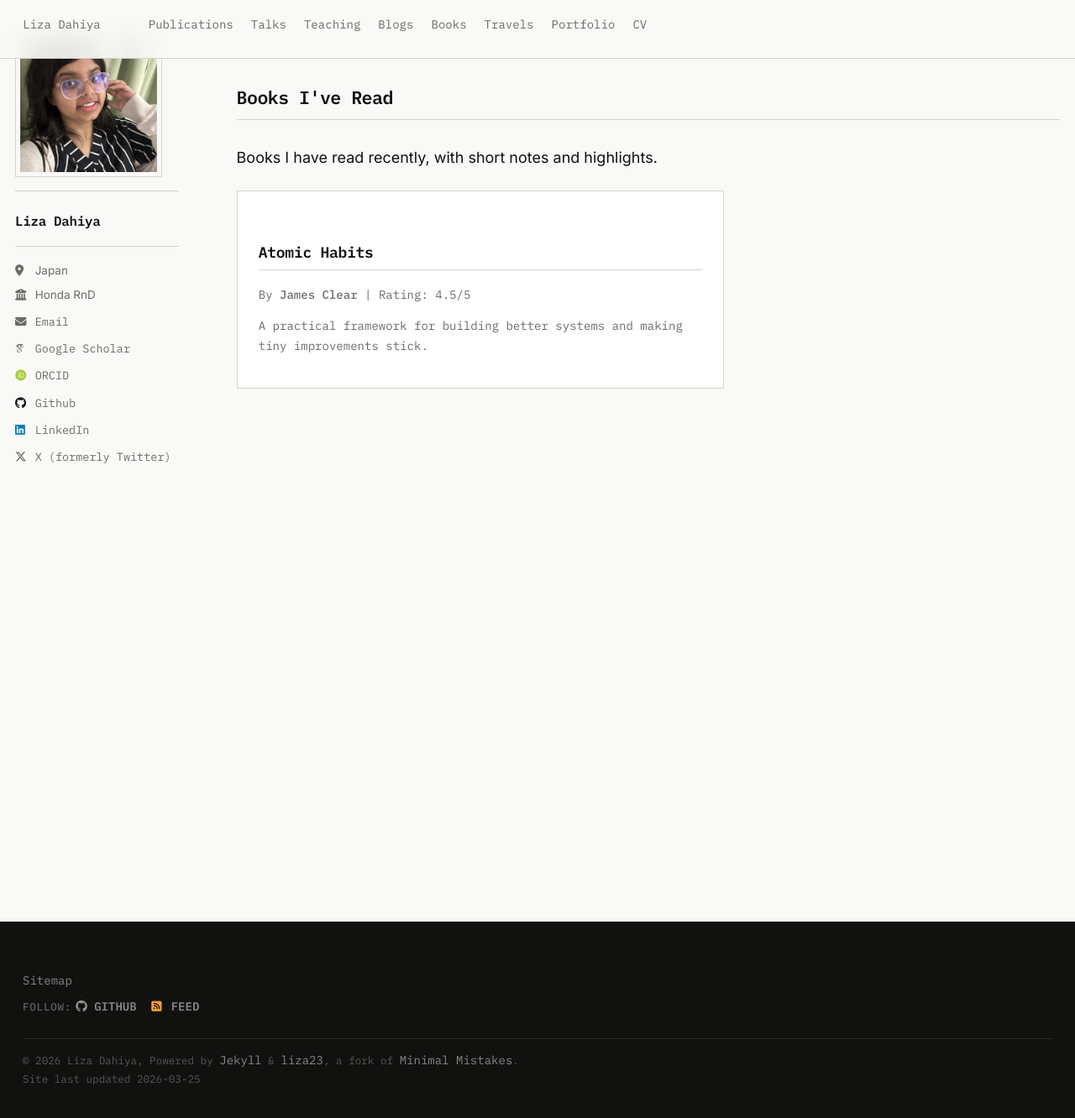
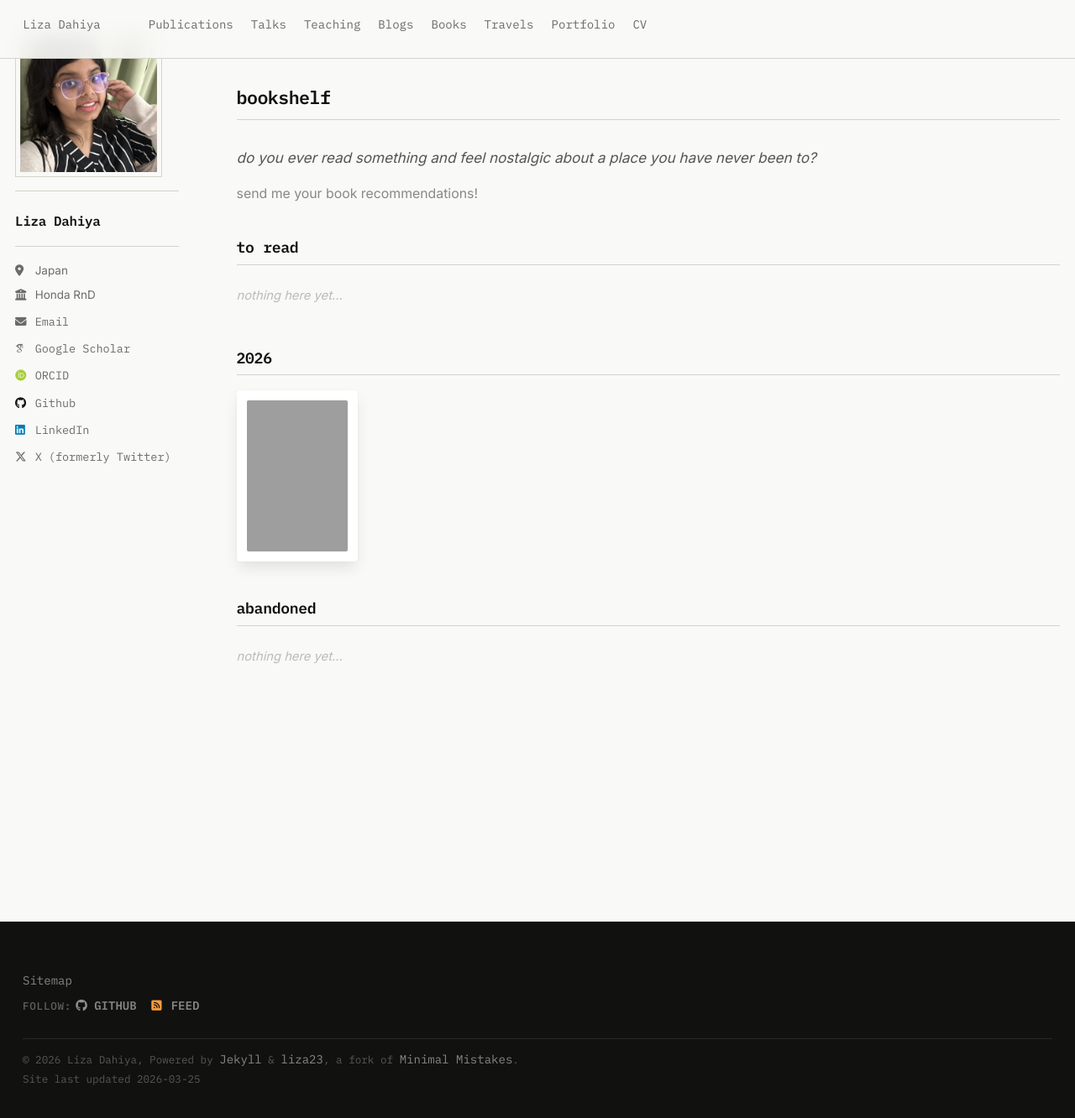
Before and after one commit to Liza23/liza23.github.io, a Jekyll site: the page built from _pages/books.html, in a window 1280 px wide and 1333 px high. Shown: the whole window at 84% size. Built offline with Jekyll 4.4.1, drawn with Linux system fonts in a browser that asks for light colours; some web fonts are replaced; grey boxes are pictures that could not be loaded.

Commit message:
added-bookshelf

```diff
--- /dev/null
+++ b/_data/bookshelf.yml
@@ -0,0 +1,17 @@
+# Bookshelf data – books are grouped by section (year or label).
+# Each book can have: title, author, note, cover, rating (out of 5).
+# For covers, use Open Library: https://covers.openlibrary.org/b/isbn/{ISBN}-M.jpg
+
+- section: "to read"
+  books: []
+
+- section: "2026"
+  books:
+    - title: "Atomic Habits"
+      author: "James Clear"
+      note: "small changes, remarkable results"
+      cover: "https://covers.openlibrary.org/b/isbn/0735211299-M.jpg"
+      rating: 4.5
+
+- section: "abandoned"
+  books: []
--- a/_pages/books.html
+++ b/_pages/books.html
@@ -1,13 +1,222 @@
 ---
 layout: archive
-title: "Books I've Read"
+title: "bookshelf"
 permalink: /books/
 author_profile: true
 ---
 
-<p>Books I have read recently, with short notes and highlights.</p>
+<style>
+.bookshelf-intro {
+  font-size: .95rem;
+  color: #555;
+  line-height: 1.7;
+  margin-bottom: .15em;
+  font-style: italic;
+}
+.bookshelf-cta {
+  font-size: .88rem;
+  color: #888;
+  margin-bottom: 2em;
+}
 
-{% assign sorted_books = site.books | sort: "date" | reverse %}
-{% for post in sorted_books %}
-  {% include archive-single.html %}
+.bookshelf-section {
+  margin-bottom: 2.5em;
+}
+.bookshelf-year {
+  font-size: 1.15rem;
+  font-weight: 600;
+  color: #252525;
+  margin-top: 1.5em;
+  margin-bottom: .8em;
+}
+
+.book-shelf-row {
+  display: flex;
+  flex-wrap: wrap;
+  align-items: flex-start;
+  gap: 0;
+}
+
+.book-slot {
+  width: 90px;
+  flex-shrink: 0;
+  transition: width .15s ease-in-out;
+  position: relative;
+  z-index: 1;
+}
+.book-slot.hoverable:hover {
+  width: 320px;
+  z-index: 10;
+}
+.book-slot:not(.hoverable) {
+  pointer-events: auto;
+}
+
+.book-card-inner {
+  background: #fff;
+  border-radius: 4px;
+  box-shadow: 0 .5em 1em -.125em rgba(10,10,10,.1), 0 0 0 1px rgba(10,10,10,.02);
+  min-width: 144px;
+  max-height: 210px;
+  overflow: hidden;
+  display: flex;
+  flex-direction: row;
+  align-items: flex-start;
+  padding: 12px;
+  gap: 10px;
+}
+
+.book-cover {
+  width: 120px;
+  height: 180px;
+  flex-shrink: 0;
+  border-radius: 2px;
+  overflow: hidden;
+  background: #f0f0ec;
+}
+.book-cover img {
+  width: 100%;
+  height: 100%;
+  object-fit: cover;
+  display: block;
+}
+
+.book-review {
+  visibility: hidden;
+  opacity: 0;
+  transition: opacity .15s ease-in-out;
+  min-width: 120px;
+  max-width: 160px;
+  padding-top: 4px;
+}
+.book-slot.hoverable:hover .book-review {
+  visibility: visible;
+  opacity: 1;
+}
+
+.book-rating {
+  display: flex;
+  gap: 1px;
+  margin-bottom: 6px;
+}
+.book-star {
+  font-size: .75rem;
+  line-height: 1;
+}
+.book-star.filled { color: #f5c518; }
+.book-star.empty  { color: #ddd; }
+.book-star.half   { color: #f5c518; }
+
+.book-note {
+  font-size: .75rem;
+  color: #555;
+  line-height: 1.45;
+  font-style: italic;
+  margin: 0;
+}
+
+.book-placeholder {
+  width: 120px;
+  height: 180px;
+  background: #e8e8e4;
+  display: flex;
+  align-items: center;
+  justify-content: center;
+  border-radius: 2px;
+}
+.book-placeholder span {
+  font-size: .6rem;
+  color: #aaa;
+  text-align: center;
+  padding: .4em;
+  line-height: 1.3;
+}
+
+.bookshelf-empty {
+  font-size: .82rem;
+  color: #bbb;
+  font-style: italic;
+  padding: .4em 0;
+}
+
+@media (max-width: 600px) {
+  .book-slot {
+    width: 72px;
+  }
+  .book-slot.hoverable:hover {
+    width: 280px;
+  }
+  .book-card-inner {
+    min-width: 120px;
+    padding: 8px;
+    gap: 8px;
+  }
+  .book-cover {
+    width: 96px;
+    height: 144px;
+  }
+  .book-review {
+    min-width: 100px;
+    max-width: 130px;
+  }
+}
+</style>
+
+<p class="bookshelf-intro">do you ever read something and feel nostalgic about a place you have never been to?</p>
+<p class="bookshelf-cta">send me your book recommendations!</p>
+
+{% for section in site.data.bookshelf %}
+<div class="bookshelf-section">
+  <h2 class="bookshelf-year">{{ section.section }}</h2>
+  {% if section.books.size > 0 %}
+  <div class="book-shelf-row">
+    {% for book in section.books %}
+    <div class="book-slot{% if book.note or book.rating %} hoverable{% endif %}">
+      <div class="book-card-inner">
+        <div class="book-cover">
+          {% if book.cover %}
+            <img src="{{ book.cover }}" alt="{{ book.title }}" loading="lazy">
+          {% else %}
+            <div class="book-placeholder"><span>{{ book.title }}</span></div>
+          {% endif %}
+        </div>
+        {% if book.note or book.rating %}
+        <div class="book-review">
+          {% if book.rating %}
+          <div class="book-rating">
+            {% assign full_stars = book.rating | floor %}
+            {% assign has_half = false %}
+            {% assign rating_x10 = book.rating | times: 10 | round %}
+            {% assign full_x10 = full_stars | times: 10 %}
+            {% assign remainder = rating_x10 | minus: full_x10 %}
+            {% if remainder >= 3 and remainder <= 7 %}
+              {% assign has_half = true %}
+            {% elsif remainder > 7 %}
+              {% assign full_stars = full_stars | plus: 1 %}
+            {% endif %}
+            {% for i in (1..5) %}
+              {% if i <= full_stars %}
+                <span class="book-star filled">&#9733;</span>
+              {% elsif has_half and i == full_stars | plus: 1 %}
+                <span class="book-star half">&#9734;</span>
+                {% assign has_half = false %}
+              {% else %}
+                <span class="book-star empty">&#9734;</span>
+              {% endif %}
+            {% endfor %}
+          </div>
+          {% endif %}
+          {% if book.note %}
+            <p class="book-note">{{ book.note }}</p>
+          {% endif %}
+        </div>
+        {% endif %}
+      </div>
+    </div>
+    {% endfor %}
+  </div>
+  {% else %}
+    <p class="bookshelf-empty">nothing here yet...</p>
+  {% endif %}
+</div>
 {% endfor %}
```
